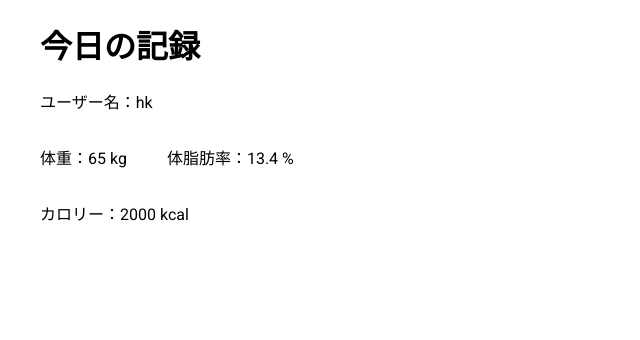
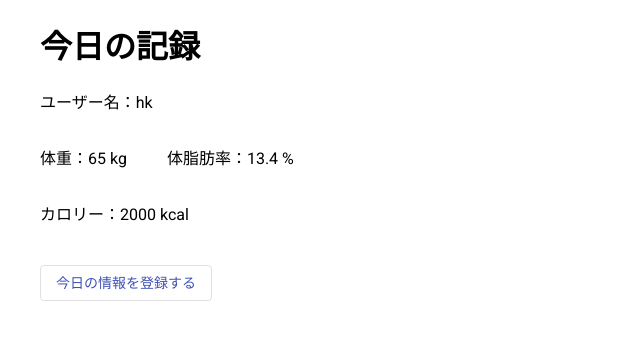
Before and after one commit to hk95/be-healthy, an Angular app: page /top in a window 1280 px wide. Shown: the top 340 px of the page, without its empty margins (0-640 px from the left). Built offline with nearby package versions, Linux system fonts and the light colour scheme.

Commit message:
feat(user):topからeditへの遷移ボタンの作成 #25

```diff
--- a/src/app/top/top.module.ts
+++ b/src/app/top/top.module.ts
@@ -5,12 +5,16 @@ import { TopRoutingModule } from './top-routing.module';
 import { TopComponent } from './top/top.component';
 import { UserComponent } from './user/user.component';
 
+import {MatButtonModule} from '@angular/material/button';
+
+
 
 @NgModule({
   declarations: [TopComponent, UserComponent],
   imports: [
     CommonModule,
-    TopRoutingModule
+    TopRoutingModule,
+    MatButtonModule
   ]
 })
 export class TopModule { }
--- a/src/app/top/user/user.component.html
+++ b/src/app/top/user/user.component.html
@@ -12,4 +12,5 @@
       <p>カロリー：{{user.totalCal}} kcal</p>
     </div>
   </div>
+  <button routerLink="/edit" mat-stroked-button color="primary">今日の情報を登録する</button>
 </div>
--- a/src/app/top/user/user.component.scss
+++ b/src/app/top/user/user.component.scss
@@ -2,6 +2,7 @@
   padding: 0 40px;
 }
 .user{
+  margin-bottom: 40px;
   &__body{
     display: flex;
   }
```
